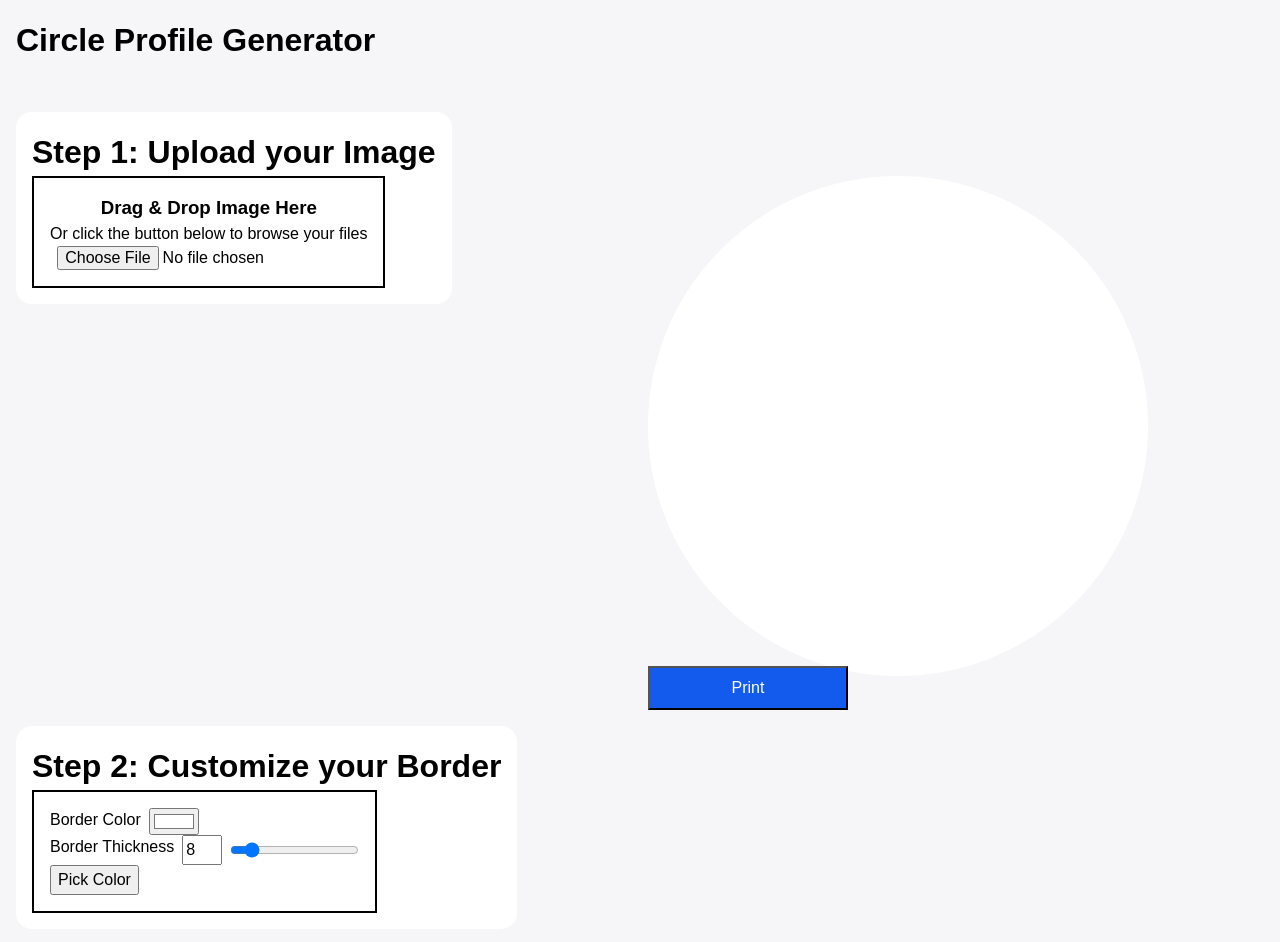
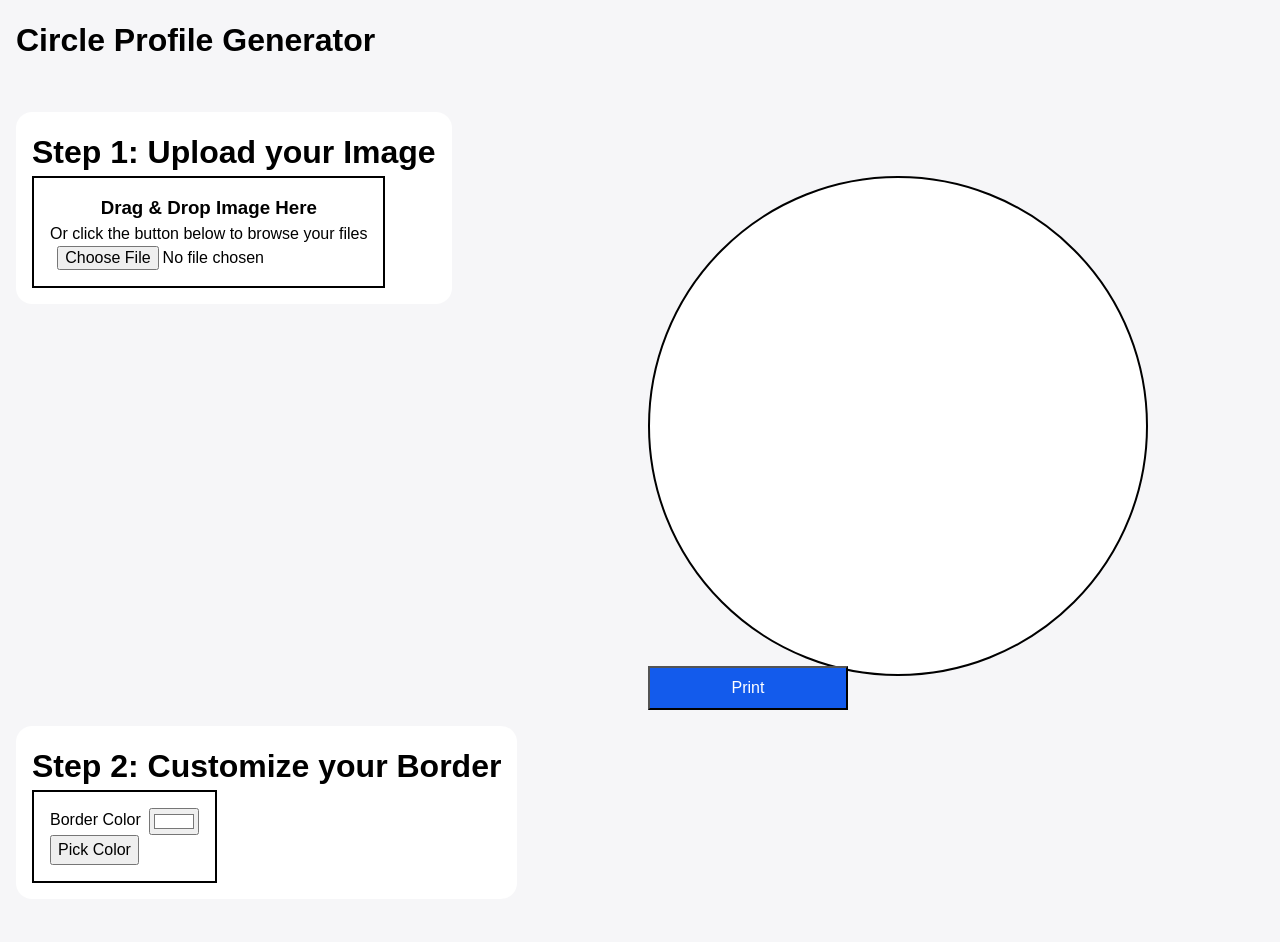
Before and after one commit to StewardRighteous/logo_cropper_with_background, a React (Vite) app: page / in a window 1280 px wide. Built offline with nearby package versions, Linux system fonts and the light colour scheme.

Commit message:
remove border width

```diff
--- a/src/ui/ColorChooser.jsx
+++ b/src/ui/ColorChooser.jsx
@@ -4,17 +4,16 @@ import getDominantColor from "../utils/getDominantColor";
 
 export default function ColorChooser({ imageCropped }) {
   const [color, setColor] = useState("#ffffff");
-  const [borderSize, setBorderSize] = useState(8);
 
   useEffect(() => {
     if (!imageCropped) return;
 
-    async function loadCornerColor() {
+    async function loadDominantColor() {
       const result = await getDominantColor(imageCropped);
       setColor(result.hex);
     }
 
-    loadCornerColor();
+    loadDominantColor();
   }, [imageCropped]);
 
   const handlePick = async () => {
@@ -42,29 +41,12 @@ export default function ColorChooser({ imageCropped }) {
               onChange={(e) => setColor(e.target.value)}
             />
           </div>
-          <div className="option">
-            <label htmlFor="border-thickness">Border Thickness</label>
-            <input
-              type="number"
-              id="border-thickness-value"
-              value={borderSize}
-              onChange={(e) => setBorderSize(Number(e.target.value))}
-            />
-            <input
-              type="range"
-              name="border-thickness"
-              id="border-thickness"
-              min={0}
-              max={64}
-              value={borderSize}
-              onChange={(e) => setBorderSize(Number(e.target.value))}
-            />
-          </div>
+
           <button onClick={handlePick}>Pick Color</button>
         </div>
       </div>
 
-      <LogoGenerator image={imageCropped} border={borderSize} color={color} />
+      <LogoGenerator image={imageCropped} color={color} />
     </>
   );
 }
--- a/src/ui/LogoGenerator.jsx
+++ b/src/ui/LogoGenerator.jsx
@@ -1,7 +1,7 @@
 import { useRef } from "react";
 import { useReactToPrint } from "react-to-print";
 
-export default function LogoGenerator({ image, border, color }) {
+export default function LogoGenerator({ image, color }) {
   const imagePrintable = useRef();
 
   const handlePrint = useReactToPrint({
@@ -20,8 +20,6 @@ export default function LogoGenerator({ image, border, color }) {
           className="circle"
           style={{
             backgroundColor: color,
-            borderColor: color,
-            borderWidth: border,
           }}
         ></div>
         <button onClick={handlePrint} id="printbutton">
```
